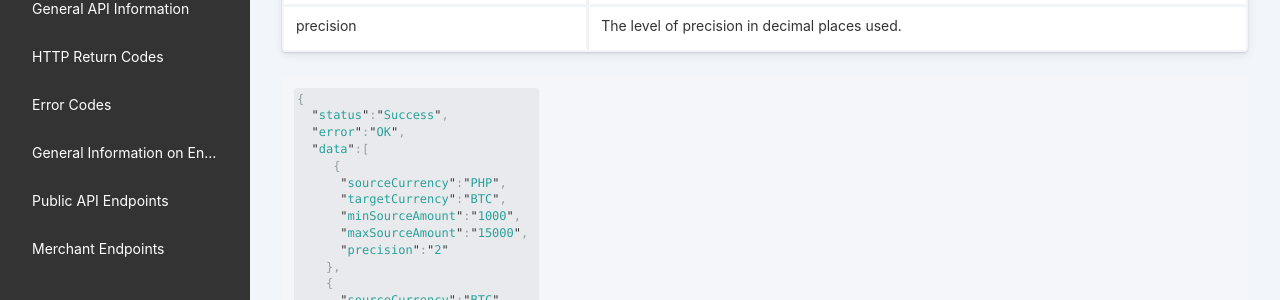
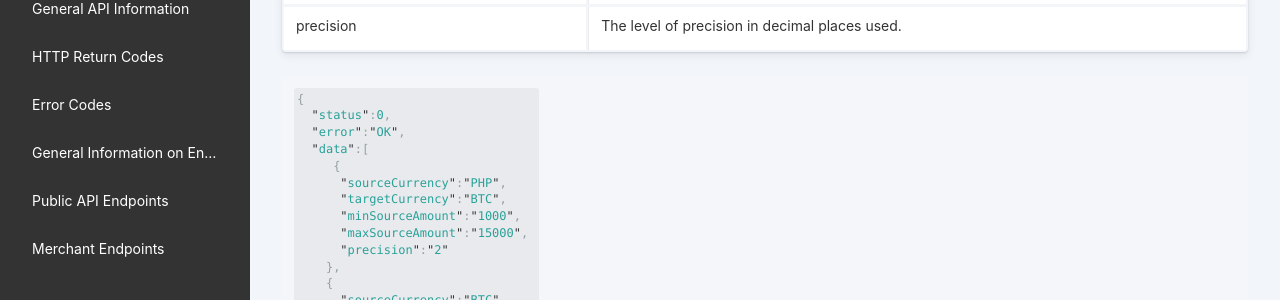
Before and after one commit to coins-docs/coins-docs.github.io, a Jekyll site: the page built from docs/rest-api.md, in a window 1280 px wide and 900 px high, scrolled down 50561 px. Shown: the part 152-452 px from the top of the window. Built offline with Jekyll 4.4.1, drawn with Linux system fonts in a browser that asks for light colours.

Commit message:
status desc

````diff
--- a/docs/rest-api.md
+++ b/docs/rest-api.md
@@ -2573,7 +2573,7 @@ precision	| The level of precision in decimal places used.
 
 ```javascript
 {
-  "status":"Success",
+  "status":0,
   "error":"OK",
   "data":[
      {
@@ -3111,10 +3111,11 @@ internalOrderId | String   |The unique order id generated by the server.
   "params": null
 }
 ```
-***Error code description:***
+***status code description:***
 
 status code           | Description
 ----------------| ------------
+0 | means that the call is processed normally.(Applicable to other endpoint if there is a status structure)
 88010002 | User account disabled,please contact support for assistance.
 88010003 | order amount lower than channel minAmount.
 88010004 | order amount great than channel maxAmount.
````
